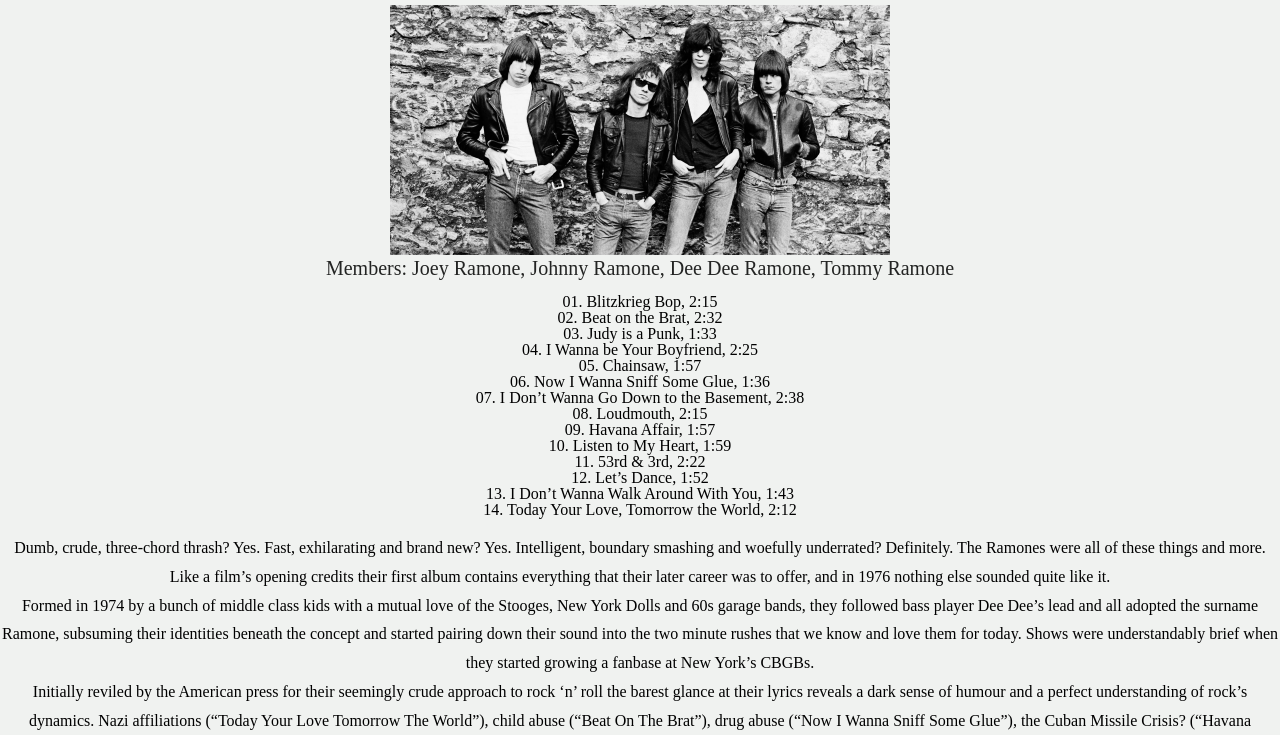
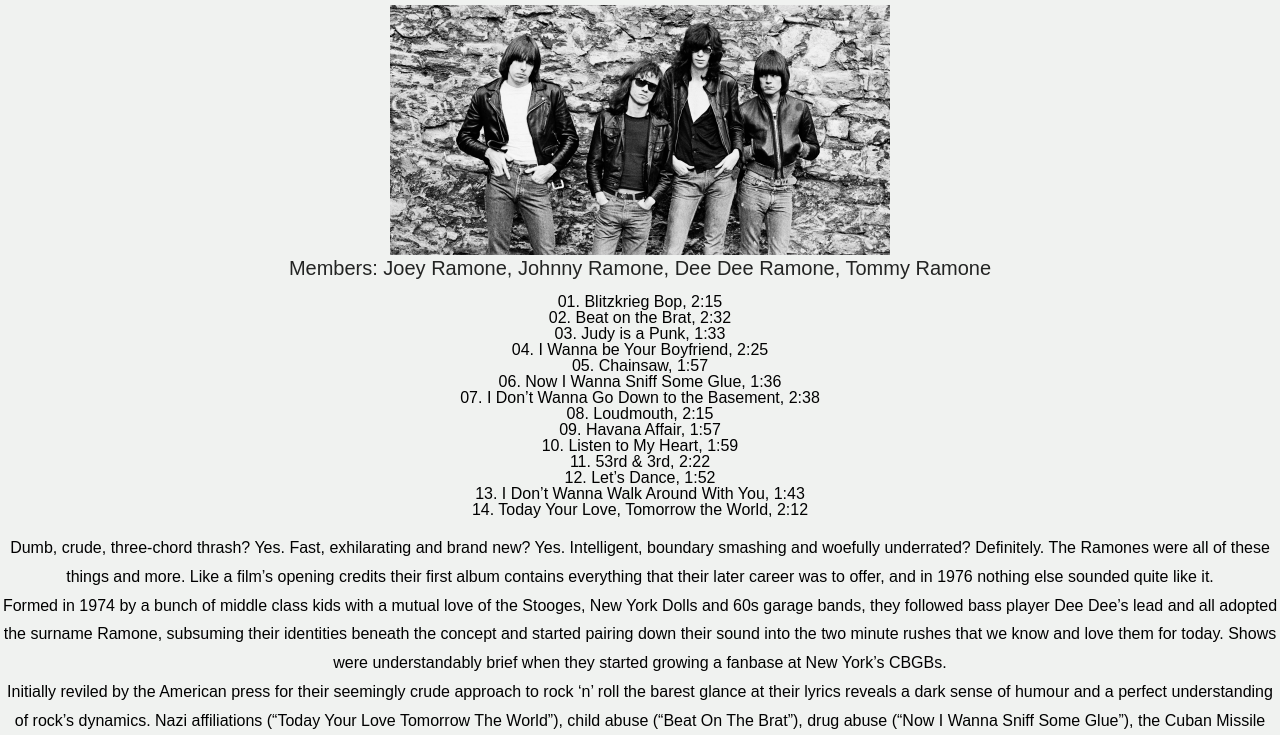
Before and after one commit to makowskib/assignment-1--intro-to-internet-programming--cs-275--spring-2020, a plain HTML site: page index.html in a window 1280 px wide. Shown: the part 65-800 px from the top of the page. Drawn offline with Linux system fonts and the light colour scheme.

Commit message:
added changed font family back to sans-serif, not h1

```diff
--- a/css/style.css
+++ b/css/style.css
@@ -1,6 +1,6 @@
 body{
     text-decoration: none;
-    font-family: Sand, Didot, serif;
+    font-family: Veranda, Cavier, sans-serif;
     text-align:center;
     background-color: rgb(240, 242, 240);
     color:black;
```
